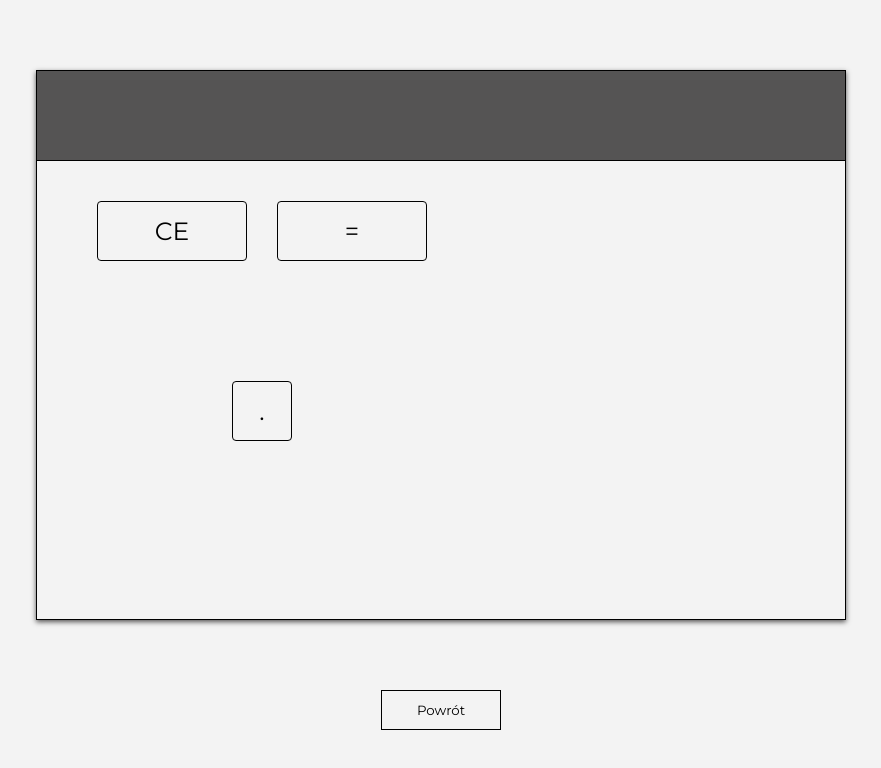
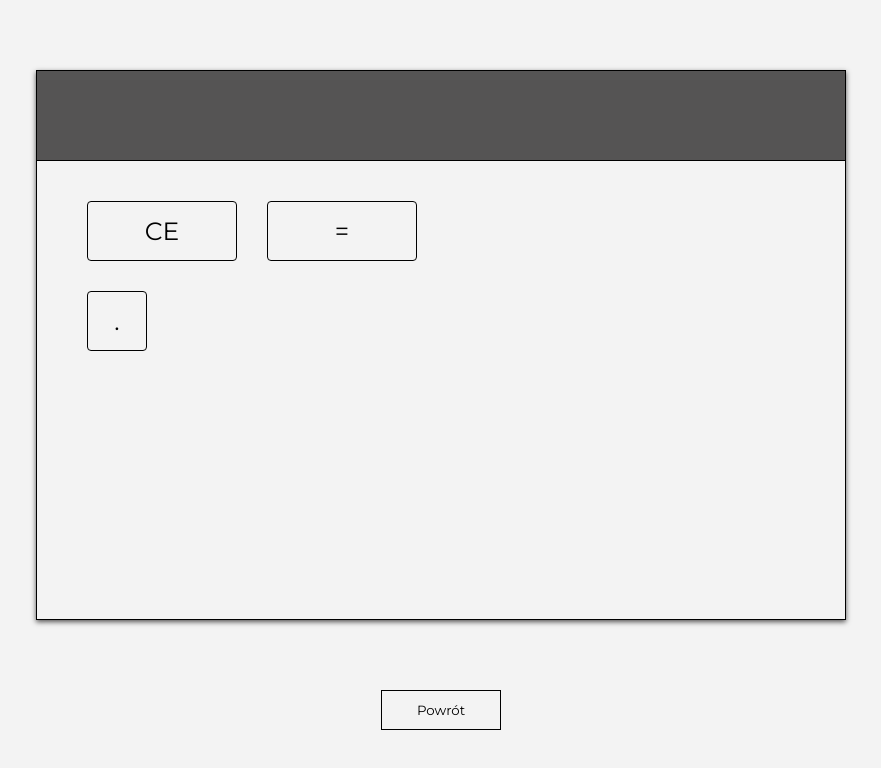
Before and after one commit to MateuszGru/JavaScriptCalculator, a plain HTML site: page MAIN/index.html in a window 1280 px wide. Both pictures are taken after a click on the button "dalej >>". Shown: the whole page, without its empty margins (199-1080 px from the left). Drawn offline with Linux system fonts and the light colour scheme.

Commit message:
style changes

```diff
--- a/MAIN/CSS/calculatorView.css
+++ b/MAIN/CSS/calculatorView.css
@@ -56,7 +56,7 @@ a {
 }
 
 .CE {
-  margin: 40px 0 0 60px;
+  margin: 40px 0 0 50px;
   border: 1px solid black;
   border-radius: 4px;
   width: -webkit-fit-content;
@@ -166,6 +166,7 @@ a {
 .calculatorViewContainer .calculatorButtons {
   width: 100%;
   height: 300px;
+  margin-top: 30px;
   display: -webkit-box;
   display: -ms-flexbox;
   display: flex;
@@ -173,9 +174,9 @@ a {
   -webkit-box-direction: normal;
       -ms-flex-direction: row;
           flex-direction: row;
-  -webkit-box-align: center;
-      -ms-flex-align: center;
-          align-items: center;
+  -webkit-box-align: flex-start;
+      -ms-flex-align: flex-start;
+          align-items: flex-start;
   -webkit-box-pack: start;
       -ms-flex-pack: start;
           justify-content: flex-start;
@@ -183,15 +184,21 @@ a {
 
 .calculatorViewContainer .calculatorButtons #numberButtons {
   width: 400px;
-  height: 260px;
+  height: fit-content;
   padding-right: 0;
   margin: 0;
+  -webkit-box-pack: flex-start;
+  -ms-flex-pack: flex-start;
+  justify-content: flex-start;
 }
 
 .calculatorViewContainer .calculatorButtons #operationButtons {
   width: 400px;
-  height: 260px;
+  height: fit-content;
   margin: 0;
+  -webkit-box-pack: flex-start;
+  -ms-flex-pack: flex-start;
+  justify-content: flex-start;
 }
 
 .previousNum {
@@ -232,10 +239,8 @@ a {
   }
   #numberButtons{
     max-width: 250px;
-    min-height: 250px;
     gap: 0;
     justify-content: flex-start;
-    height: 180px!Important;
     align-items: flex-start;
   }
   .singleButtonsStyle{
@@ -267,7 +272,6 @@ a {
     justify-content: flex-start;
     align-items: flex-start;
     padding-left: 0;
-    height: 250px!Important;
   }
 }
 @media screen and (max-width: 455px){
--- a/MAIN/CSS/startupScreen.css
+++ b/MAIN/CSS/startupScreen.css
@@ -85,9 +85,9 @@ button {
   -webkit-box-direction: normal;
       -ms-flex-direction: row;
           flex-direction: row;
-  -webkit-box-align: center;
-      -ms-flex-align: center;
-          align-items: center;
+  -webkit-box-align: flex-start;
+      -ms-flex-align: flex-start;
+          align-items: flex-start;
   -webkit-box-pack: center;
       -ms-flex-pack: center;
           justify-content: center;
--- a/MAIN/JS/calculatorView.js
+++ b/MAIN/JS/calculatorView.js
@@ -15,7 +15,7 @@ function displaySelectedOptionOnCalculatorScreen (selectedEl){
     }
 }
 
-// selecting and validate chosen operator displaing it on the screen
+// selecting and validate chosen operator, display it on the screen
 function chooseOperation (operator){
 
     if(operator.target.classList[0] == 'singleButtonsStyle'){
--- a/MAIN/JS/startupScreen.js
+++ b/MAIN/JS/startupScreen.js
@@ -29,6 +29,7 @@ function checkAllButtons(e){
     }
 }
 
+// showing info pupup
 function openPopup(text){
     document.querySelector('.bacgroundPopup').style.display = 'block'
     document.querySelector('.infoPopupParagraph').textContent = text
@@ -86,7 +87,6 @@ document.querySelector('.InfoPopupButton').addEventListener('click', function(){
     document.querySelector('.bacgroundPopup').style.display = 'none'
 })
 
-
 // calling fillStartupScreenClass. This class build buttons (options) and place them in correct containers on landing page.
 document.addEventListener('DOMContentLoaded', function(){
     let fillNumbers = new fillStartupScreenData(
```
